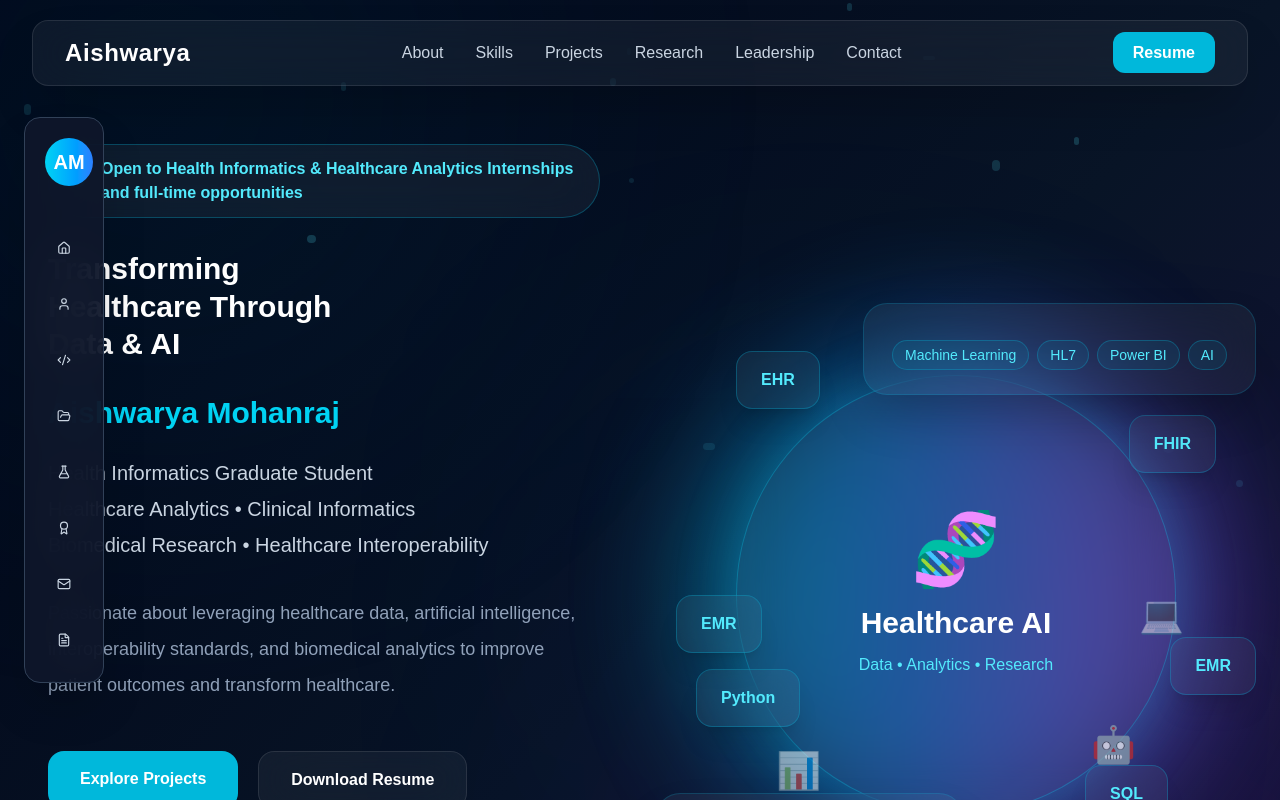
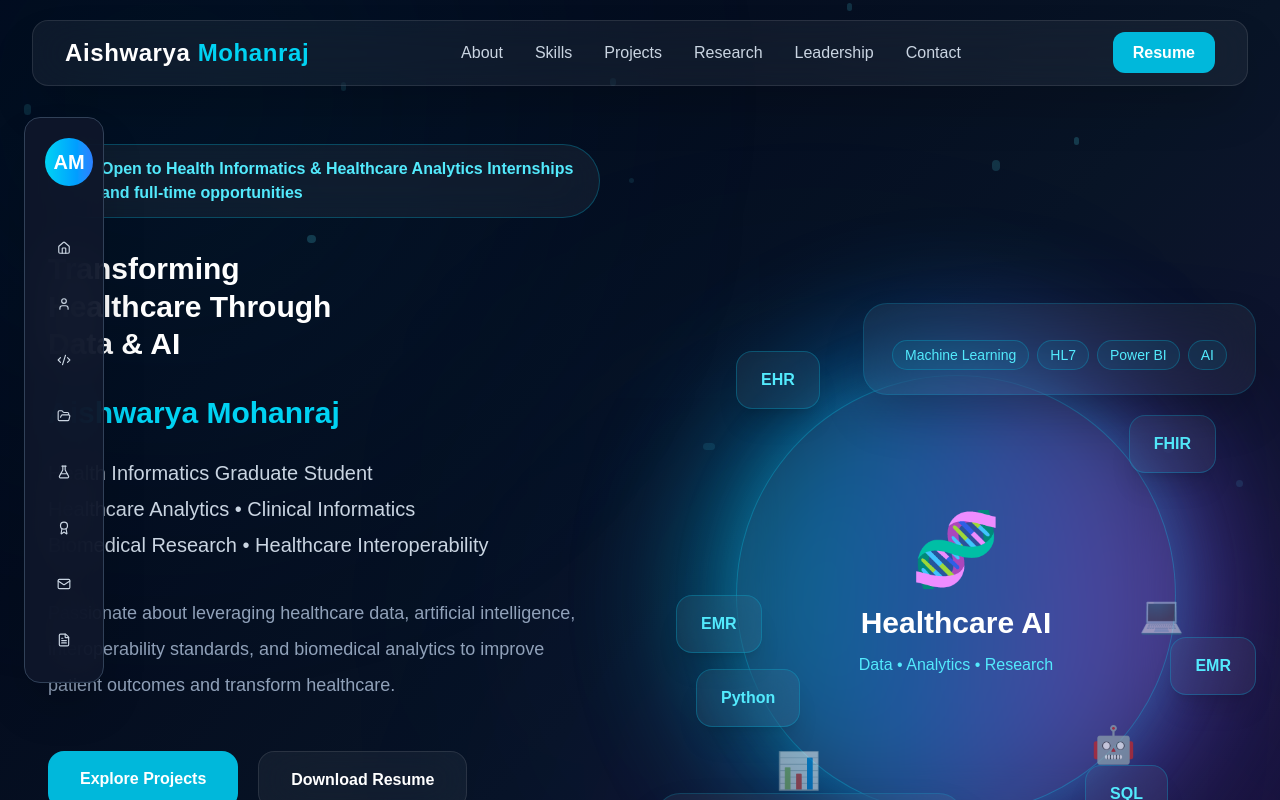
Before and after one commit to aishwaryamohanraj7/aishwarya-portfolio, a Next.js app: page / in a window 1280 px wide. Shown: the top 800 px of the page. Built offline with nearby package versions, Linux system fonts and the light colour scheme.

Commit message:
Fix navbar spacing

```diff
--- a/components/Navbar.tsx
+++ b/components/Navbar.tsx
@@ -28,7 +28,7 @@ export default function Navbar() {
             className="text-2xl font-black tracking-wide text-white"
           >
             Aishwarya
-            <span className="text-cyan-400"> </span>
+            <span className="text-cyan-400"> Mohanraj </span>
           </a>
 
           {/* Desktop Menu */}
```
